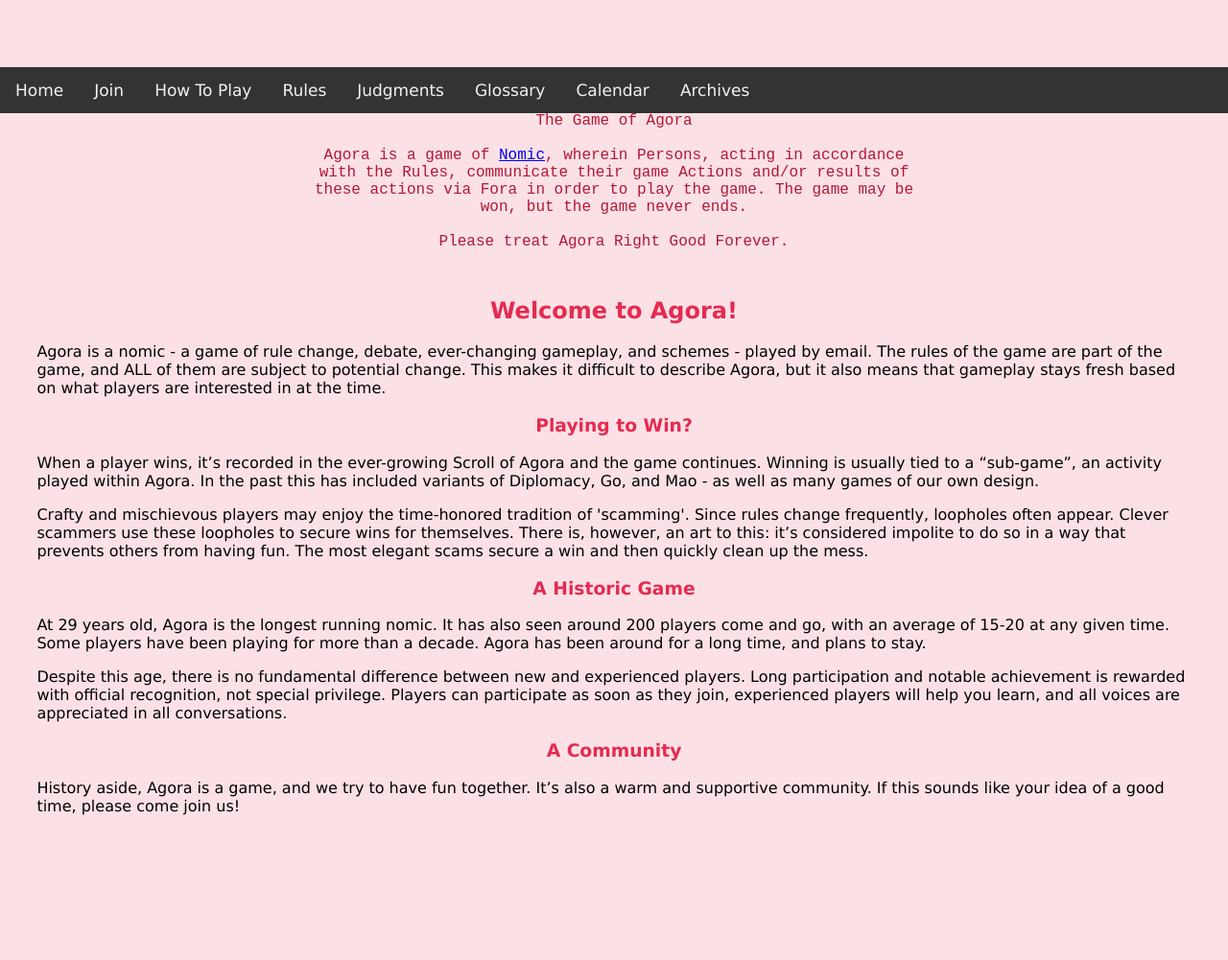
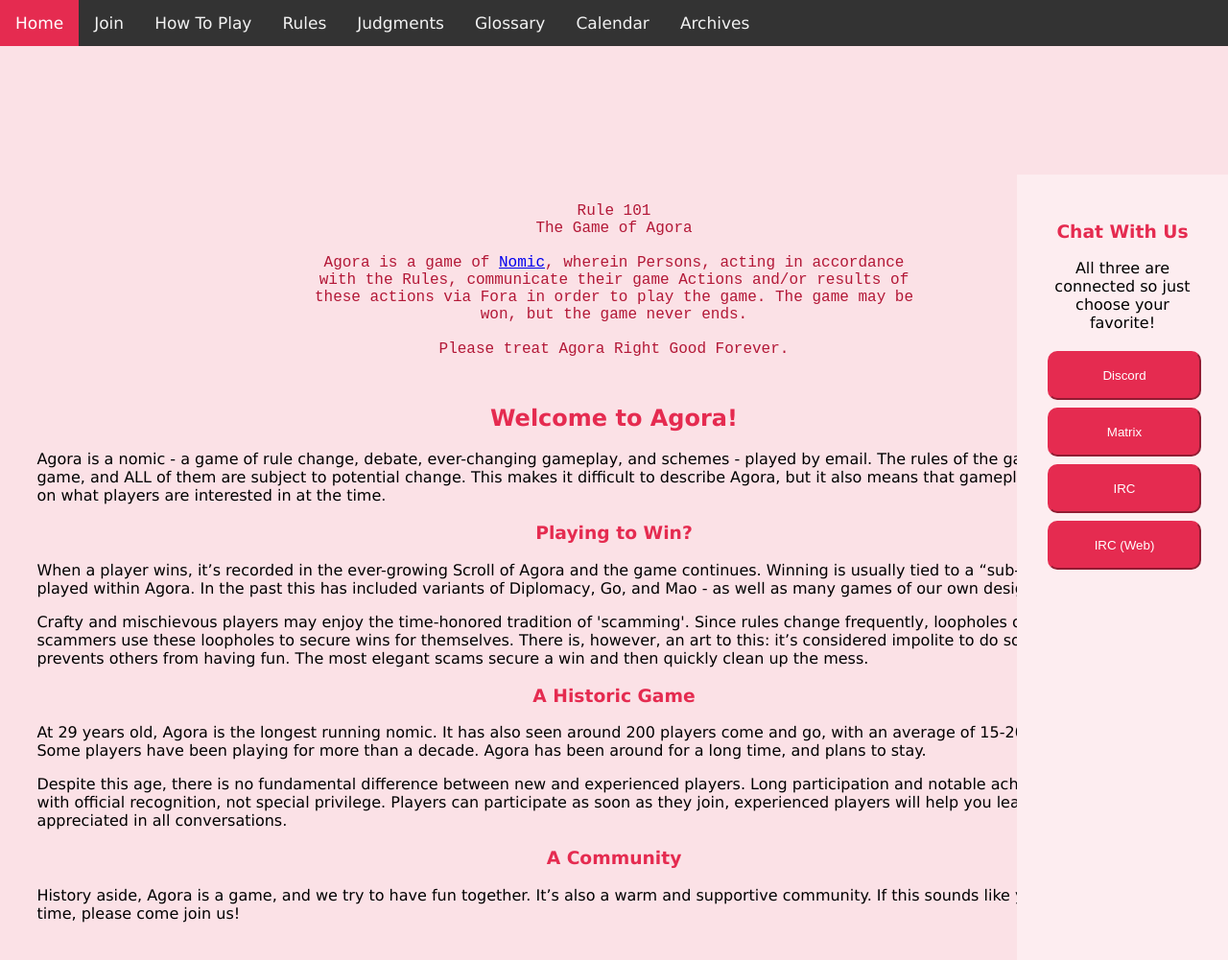
Before and after one commit to nixnull/agoranomic.github.io, a Jekyll site: the page built from index.md, in a window 1280 px wide and 1022 px high. Shown: the top 1001 px of the window at 96% size. Built offline with Jekyll 4.4.1, drawn with Linux system fonts in a browser that asks for light colours; nearby versions of some CDN libraries; our own code applies the rules of GitHub Pages for plain Markdown files.

Commit message:
add chats

```diff
--- /dev/null
+++ b/_includes/resources/chats.html
@@ -0,0 +1,8 @@
+<div class="chats">
+<h3>Chat With Us</h3>
+<p align="center">All three are connected so just choose your favorite!</p>
+<a href="https://discord.gg/tz2u6m7"><button position="relative" class="button">Discord</button></a>
+<a href="https://matrix.to/#/%23agoranomiccommunity%3Amozilla.org?via=mozilla.org&via=matrix.org"><button position="relative" class="button">Matrix</button></a>
+<a href="irc:irc.libera.chat/##nomic"><button position="relative" class="button">IRC</button></a>
+<a href="https://web.libera.chat/##nomic"><button position="relative" class="button">IRC (Web)</button></a>
+</div>
--- a/_includes/resources/nav.html
+++ b/_includes/resources/nav.html
@@ -21,3 +21,5 @@
 <a class="archives" href="archives.html">Archives</a>
 </div>
 </div>
+
+<div class="nvpad"></div>
--- a/_layouts/default.html
+++ b/_layouts/default.html
@@ -13,11 +13,13 @@
     <script src="https://maxcdn.bootstrapcdn.com/bootstrap/3.3.7/js/bootstrap.min.js" integrity="sha384-Tc5IQib027qvyjSMfHjOMaLkfuWVxZxUPnCJA7l2mCWNIpG9mGCD8wGNIcPD7Txa" crossorigin="anonymous"></script>
 </head>
 <body>
-
     {% include resources/nav.html %}
 
     <div class="container" style="margin-top: 70px">
     {{ content }}
+
+    {% include resources/chats.html %}
+
     </div>
 
 </body>
```
